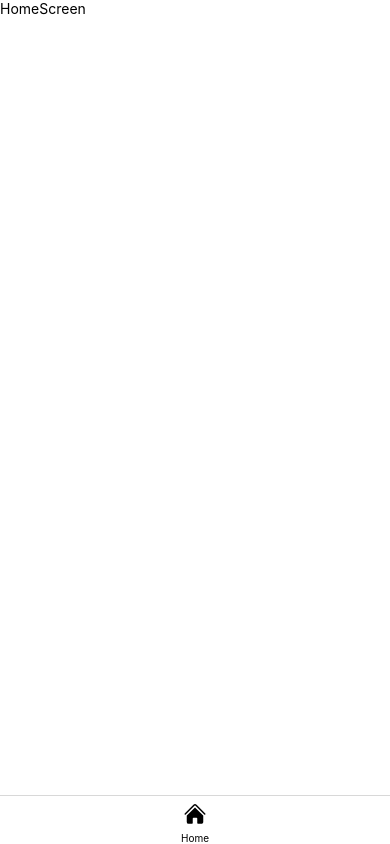
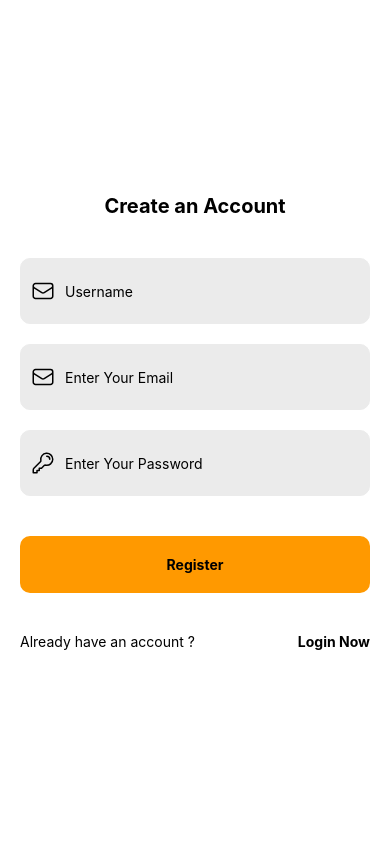
Before and after one commit to developervinay1/AmazonClone, a React Native app: screen /Register in a window 390 px wide. Before the commit this address had no page. Built offline with nearby package versions, Linux system fonts and the light colour scheme.

Commit message:
Authentication Screens Setup

```diff
--- a/Navigation.js
+++ b/Navigation.js
@@ -6,6 +6,8 @@ import { createNativeStackNavigator } from "@react-navigation/native-stack";
 import HomeScreen from "./screens/HomeScreen";
 import { HomeIcon as HomeSolid } from "react-native-heroicons/solid";
 import { HomeIcon } from "react-native-heroicons/outline";
+import LoginScreen from "./screens/LoginScreen";
+import SignupScreen from "./screens/SignupScreen";
 
 export default function Navigation() {
   const Tab = createBottomTabNavigator();
@@ -33,10 +35,20 @@ export default function Navigation() {
 
   return (
     <NavigationContainer>
-      <Stack.Navigator>
+      <Stack.Navigator initialRouteName="Login">
         <Stack.Screen
           name="Main"
           component={BottomTabs}
+          options={{ headerShown: false }}
+        />
+        <Stack.Screen
+          name="Login"
+          component={LoginScreen}
+          options={{ headerShown: false }}
+        />
+        <Stack.Screen
+          name="Register"
+          component={SignupScreen}
           options={{ headerShown: false }}
         />
       </Stack.Navigator>
--- /dev/null
+++ b/screens/LoginScreen.js
@@ -0,0 +1,96 @@
+import { View, Text, TextInput, TouchableOpacity } from "react-native";
+import React, { useState } from "react";
+import { EnvelopeIcon, KeyIcon } from "react-native-heroicons/outline";
+import { themeColor } from "../theme";
+import { useNavigation } from "@react-navigation/native";
+
+export default function LoginScreen() {
+  const navigation = useNavigation();
+  const [email, setEmail] = useState("");
+  const [password, setPassword] = useState("");
+  const loginUser = () => {
+    console.log(email, password);
+  };
+
+  return (
+    <View
+      style={{ flex: 1, backgroundColor: "white", justifyContent: "center" }}
+    >
+      <View>
+        <Text style={{ textAlign: "center", fontWeight: "bold", fontSize: 20 }}>
+          Login To Continue
+        </Text>
+      </View>
+      <View
+        style={{
+          borderWidth: 1,
+          marginHorizontal: 20,
+          flexDirection: "row",
+          paddingVertical: 20,
+          paddingHorizontal: 10,
+          gap: 10,
+          borderRadius: 10,
+          marginTop: 40,
+          backgroundColor: themeColor.lightGray,
+          borderColor: themeColor.lightGray,
+        }}
+      >
+        <EnvelopeIcon color={"black"} />
+        <TextInput
+          placeholder="Enter Your Email"
+          autoCapitalize="none"
+          autoCorrect={false}
+          onChangeText={(text) => setEmail(text)}
+        />
+      </View>
+
+      <View
+        style={{
+          borderWidth: 1,
+          marginHorizontal: 20,
+          flexDirection: "row",
+          paddingVertical: 20,
+          paddingHorizontal: 10,
+          gap: 10,
+          borderRadius: 10,
+          marginTop: 20,
+          backgroundColor: themeColor.lightGray,
+          borderColor: themeColor.lightGray,
+        }}
+      >
+        <KeyIcon color={"black"} />
+        <TextInput
+          secureTextEntry
+          placeholder="Enter Your Password"
+          autoCapitalize="none"
+          autoCorrect={false}
+          onChangeText={(text) => setPassword(text)}
+        />
+      </View>
+      <TouchableOpacity
+        onPress={loginUser}
+        style={{
+          marginVertical: 40,
+          marginHorizontal: 20,
+          backgroundColor: themeColor.primaryColor,
+          paddingVertical: 20,
+          borderRadius: 10,
+        }}
+      >
+        <Text style={{ textAlign: "center", fontWeight: "bold" }}>Login</Text>
+      </TouchableOpacity>
+      <View
+        style={{
+          marginHorizontal: 20,
+          flexDirection: "row",
+          justifyContent: "space-between",
+        }}
+      >
+        <Text>Don't have an account ?</Text>
+        <TouchableOpacity onPress={() => navigation.navigate("Register")}>
+          <Text style={{ fontWeight: "bold" }}>Register Now</Text>
+        </TouchableOpacity>
+      </View>
+    </View>
+  );
+}
--- /dev/null
+++ b/screens/SignupScreen.js
@@ -0,0 +1,121 @@
+import { View, Text, TextInput, TouchableOpacity } from "react-native";
+import React, { useState } from "react";
+import { EnvelopeIcon, KeyIcon } from "react-native-heroicons/outline";
+import { themeColor } from "../theme";
+import { useNavigation } from "@react-navigation/native";
+
+export default function SignupScreen() {
+  const navigation = useNavigation();
+  const [username, setUsername] = useState("");
+  const [email, setEmail] = useState("");
+  const [password, setPassword] = useState("");
+  const loginUser = () => {
+    console.log(email, password);
+  };
+
+  return (
+    <View
+      style={{ flex: 1, backgroundColor: "white", justifyContent: "center" }}
+    >
+      <View>
+        <Text style={{ textAlign: "center", fontWeight: "bold", fontSize: 20 }}>
+          Create an Account
+        </Text>
+      </View>
+      <View
+        style={{
+          borderWidth: 1,
+          marginHorizontal: 20,
+          flexDirection: "row",
+          paddingVertical: 20,
+          paddingHorizontal: 10,
+          gap: 10,
+          borderRadius: 10,
+          marginTop: 40,
+          backgroundColor: themeColor.lightGray,
+          borderColor: themeColor.lightGray,
+        }}
+      >
+        <EnvelopeIcon color={"black"} />
+        <TextInput
+          placeholder="Username"
+          autoCapitalize="none"
+          autoCorrect={false}
+          onChangeText={(text) => setUsername(text)}
+        />
+      </View>
+      <View
+        style={{
+          borderWidth: 1,
+          marginHorizontal: 20,
+          flexDirection: "row",
+          paddingVertical: 20,
+          paddingHorizontal: 10,
+          gap: 10,
+          borderRadius: 10,
+          marginTop: 20,
+          backgroundColor: themeColor.lightGray,
+          borderColor: themeColor.lightGray,
+        }}
+      >
+        <EnvelopeIcon color={"black"} />
+        <TextInput
+          placeholder="Enter Your Email"
+          autoCapitalize="none"
+          autoCorrect={false}
+          onChangeText={(text) => setEmail(text)}
+        />
+      </View>
+
+      <View
+        style={{
+          borderWidth: 1,
+          marginHorizontal: 20,
+          flexDirection: "row",
+          paddingVertical: 20,
+          paddingHorizontal: 10,
+          gap: 10,
+          borderRadius: 10,
+          marginTop: 20,
+          backgroundColor: themeColor.lightGray,
+          borderColor: themeColor.lightGray,
+        }}
+      >
+        <KeyIcon color={"black"} />
+        <TextInput
+          secureTextEntry
+          placeholder="Enter Your Password"
+          autoCapitalize="none"
+          autoCorrect={false}
+          onChangeText={(text) => setPassword(text)}
+        />
+      </View>
+      <TouchableOpacity
+        onPress={loginUser}
+        style={{
+          marginVertical: 40,
+          marginHorizontal: 20,
+          backgroundColor: themeColor.primaryColor,
+          paddingVertical: 20,
+          borderRadius: 10,
+        }}
+      >
+        <Text style={{ textAlign: "center", fontWeight: "bold" }}>
+          Register
+        </Text>
+      </TouchableOpacity>
+      <View
+        style={{
+          marginHorizontal: 20,
+          flexDirection: "row",
+          justifyContent: "space-between",
+        }}
+      >
+        <Text>Already have an account ?</Text>
+        <TouchableOpacity onPress={() => navigation.navigate("Login")}>
+          <Text style={{ fontWeight: "bold" }}>Login Now</Text>
+        </TouchableOpacity>
+      </View>
+    </View>
+  );
+}
--- /dev/null
+++ b/theme.js
@@ -0,0 +1,4 @@
+export const themeColor = {
+  lightGray: "#ebebeb",
+  primaryColor: "#FF9900",
+};
```
